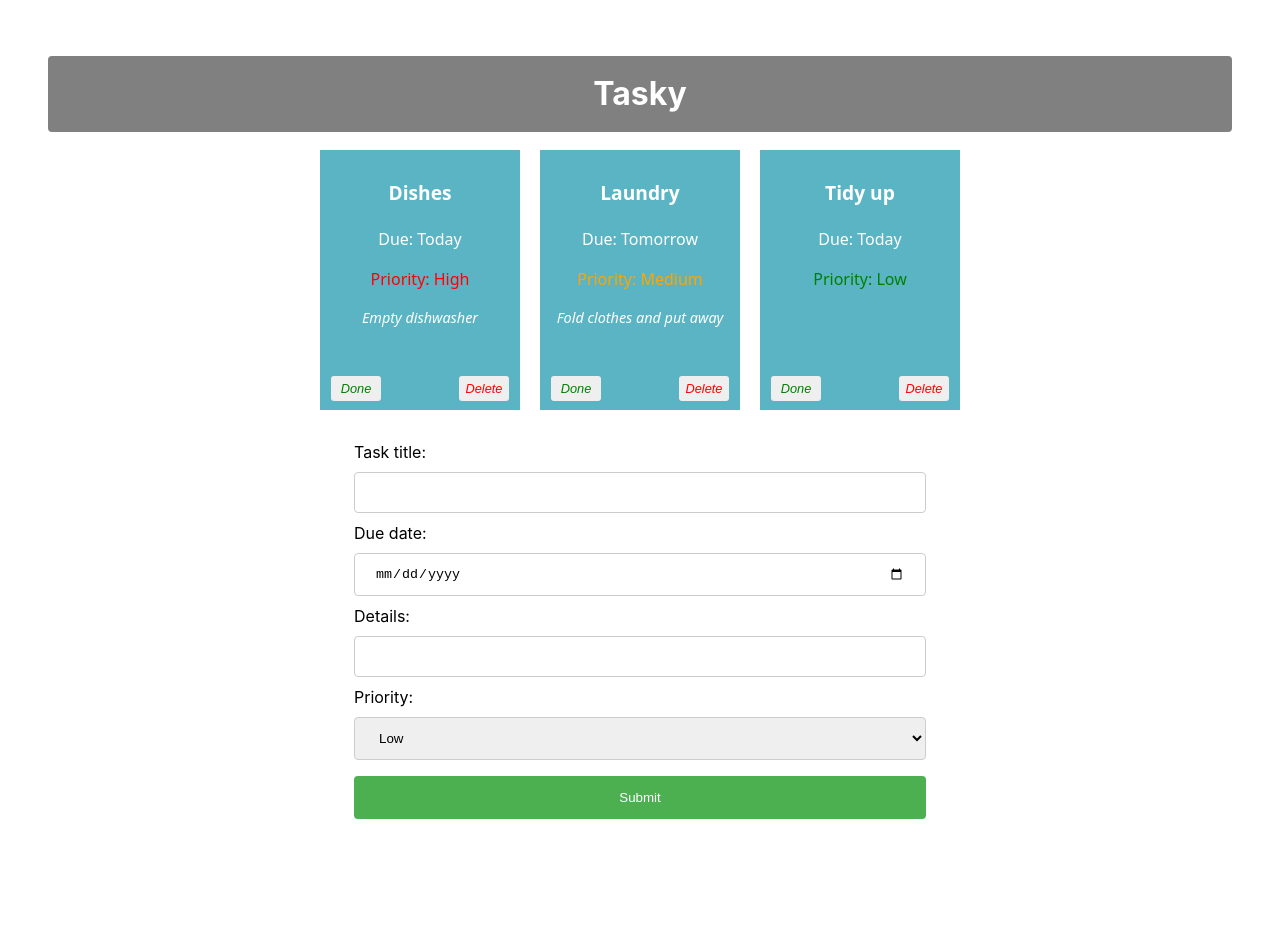
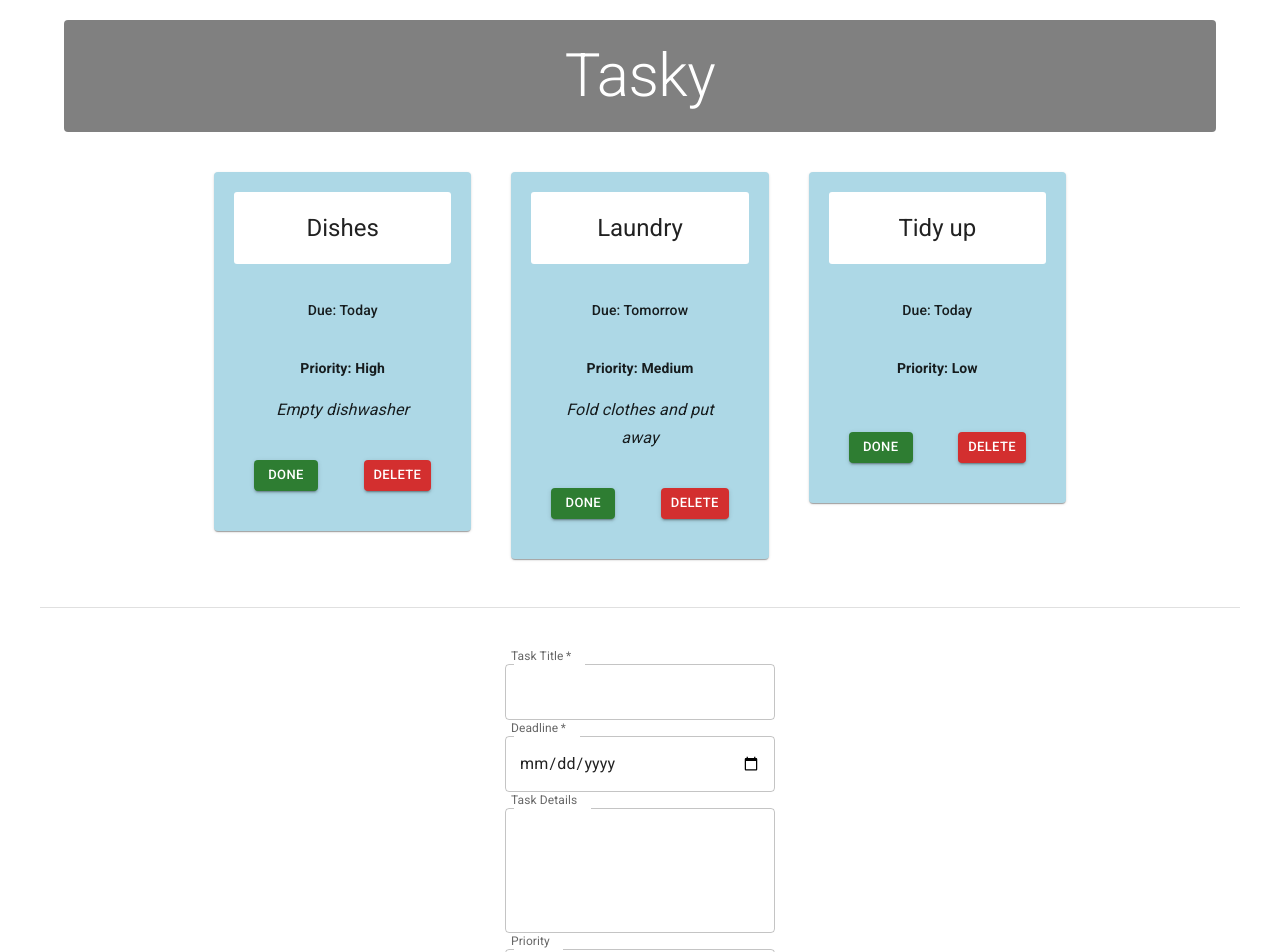
Before and after one commit to PatrickC-20112002/20112002-react-basics-labs, a React (Vite) app in the folder tasky/: page / in a window 1280 px wide. Shown: the top 952 px of the page. Before the commit the page ends 895 px from the top, so only its background shows below. Built offline with nearby package versions, Linux system fonts and the light colour scheme.

Commit message:
Tasky Lab 3 done

```diff
--- a/tasky/index.html
+++ b/tasky/index.html
@@ -5,6 +5,12 @@
     <link rel="icon" type="image/svg+xml" href="/favicon.svg" />
     <meta name="viewport" content="width=device-width, initial-scale=1.0" />
     <title>tasky</title>
+    <link rel="preconnect" href="https://fonts.googleapis.com" />
+    <link rel="preconnect" href="https://fonts.gstatic.com" crossorigin />
+    <link
+      rel="stylesheet"
+      href="https://fonts.googleapis.com/css2?family=Roboto:wght@300;400;500;700&display=swap"
+    />
   </head>
   <body>
     <div id="root"></div>
--- a/tasky/package.json
+++ b/tasky/package.json
@@ -10,6 +10,10 @@
     "preview": "vite preview"
   },
   "dependencies": {
+    "@emotion/react": "^11.14.0",
+    "@emotion/styled": "^11.14.1",
+    "@mui/icons-material": "^9.4.0",
+    "@mui/material": "^9.4.0",
     "react": "^19.2.8",
     "react-dom": "^19.2.8",
     "uuid": "^14.0.2"
--- a/tasky/src/App.css
+++ b/tasky/src/App.css
@@ -4,7 +4,7 @@
   font-weight: 400;
 }
 
-h1 {
+/*h1 {
   text-align: center;
   background-color: grey;
   color: white;
@@ -20,11 +20,11 @@
 
 .container {
   text-align: center;
-}
+}*
 
 .card {
   display: inline-block;
-  vertical-align: top;
+  vertical-align: top
   font-family: system-ui;
   background: #5bb4c4;
   color: white;
@@ -108,4 +108,4 @@
   border: 1px solid #ccc;
   border-radius: 4px;
   box-sizing: border-box;
-}
+}*/
--- a/tasky/src/App.jsx
+++ b/tasky/src/App.jsx
@@ -3,6 +3,9 @@
 import Task from './components/Task';
 import AddTaskForm from './components/Form';
 import { v4 as uuidv4 } from 'uuid';
+import Typography from '@mui/material/Typography';
+import Container from '@mui/material/Container';
+import Grid from '@mui/material/Grid';
 
 function App() {
 
@@ -100,25 +103,74 @@
   return (
     <div className="container">
 
-      <h1>Tasky</h1>
+      {/* App Header */}
+      <Container component="main">
+        <Typography
+          component="h1"
+          variant="h2"
+          align="center"
+          gutterBottom
+          sx={{
+            backgroundColor: 'gray',
+            textAlign: 'center',
+            color: 'white',
+            padding: '20px',
+            margin: '20px 0 40px 0',
+            borderRadius: '4px'
+          }}
+        >
+          Tasky
+        </Typography>
+      </Container>
+      {/* End App Header */}
 
+      {/* Task Card Grid */}
+      <Container maxWidth="md" component="main">
+        <Grid
+          container
+          spacing={5}
+          sx={{
+            justifyContent: "center"
+          }}
+        >
           {taskState.tasks.map((task, index) => (
             <Task
               title={task.title}
               description={task.description}
               deadline={task.deadline}
               priority={task.priority}
+              done={task.done}
               key={task.id}
-          done={task.done}
               markDone={() => doneHandler(index)}
               deleteTask={() => deleteHandler(index)}
             />
           ))}
+        </Grid>
+      </Container>
+      {/* End Task Card Grid */}
 
+      {/* Footer - Add Task Form */}
+      <Container
+        component="footer"
+        sx={{
+          borderTop: (theme) => `1px solid ${theme.palette.divider}`,
+          my: 6,
+          py: 6,
+        }}
+      >
+        <Grid
+          container
+          sx={{
+            justifyContent: "center"
+          }}
+        >
           <AddTaskForm
             submit={formSubmitHandler}
             change={formChangeHandler}
           />
+        </Grid>
+      </Container>
+      {/* End Footer */}
 
     </div>
   );
--- a/tasky/src/components/Form.jsx
+++ b/tasky/src/components/Form.jsx
@@ -1,63 +1,92 @@
+import Box from '@mui/material/Box';
+import TextField from '@mui/material/TextField';
+import Button from '@mui/material/Button';
+import MenuItem from '@mui/material/MenuItem';
+
 const AddTaskForm = (props) => {
 
   return (
+    <Box
+      component="form"
+      sx={{
+        '& .MuiOutlinedInput-root': {
+          m: 1,
+          width: '30ch'
+        },
+      }}
+      onSubmit={props.submit}
+    >
+
       <div>
-      <form onSubmit={props.submit}>
-
-        <label>
-          Task title:
-          <input
-            type="text"
+        <TextField
+          required
+          id="outlined-required"
           name="title"
-            required
+          label="Task Title"
+          slotProps={{
+            inputLabel: { shrink: true }
+          }}
           onChange={(event) => props.change(event)}
         />
-        </label>
+      </div>
 
-        <br />
-
-        <label>
-          Due date:
-          <input
+      <div>
+        <TextField
+          required
+          name="deadline"
+          label="Deadline"
+          slotProps={{
+            inputLabel: { shrink: true }
+          }}
           type="date"
-            name="deadline"
-            required
           onChange={(event) => props.change(event)}
         />
-        </label>
+      </div>
 
-        <br />
-
-        <label>
-          Details:
-          <input
-            type="text"
+      <div>
+        <TextField
           name="description"
+          id="outlined-multiline-static"
+          label="Task Details"
+          slotProps={{
+            inputLabel: { shrink: true }
+          }}
+          multiline
+          rows={4}
           onChange={(event) => props.change(event)}
         />
-        </label>
+      </div>
 
-        <br />
-
-        <label>
-        Priority:
-        <select
+      <div>
+        <TextField
+          select
           name="priority"
+          label="Priority"
+          defaultValue="Low"
           onChange={(event) => props.change(event)}
         >
-            <option value="Low">Low</option>
-            <option value="Medium">Medium</option>
-            <option value="High">High</option>
-        </select>
-        </label>
+          <MenuItem value="Low">Low</MenuItem>
+          <MenuItem value="Medium">Medium</MenuItem>
+          <MenuItem value="High">High</MenuItem>
+        </TextField>
+      </div>
 
-        <input
+      <div>
+        <Button
           type="submit"
-          value="Submit"
-        />
+          variant="contained"
+          color="primary"
+          sx={{
+            m: 1,
+            p: 1,
+            width: '95%'
+          }}
+        >
+          Add Task
+        </Button>
+      </div>
 
-      </form>
-    </div>
+    </Box>
   )
 };
 
--- a/tasky/src/components/Task.jsx
+++ b/tasky/src/components/Task.jsx
@@ -1,46 +1,102 @@
+import Box from '@mui/material/Box';
+import Button from '@mui/material/Button';
+import Card from '@mui/material/Card';
+import CardActions from '@mui/material/CardActions';
+import CardContent from '@mui/material/CardContent';
+import CardHeader from '@mui/material/CardHeader';
+import Grid from '@mui/material/Grid';
+import Typography from '@mui/material/Typography';
+
 const Task = (props) => {
 
-    const getPriorityColor = () => {
-    if (props.priority === "High") {
-        return "red";
-    }
+  return (
+    <Grid
+      key={props.id}
+      size={{ xs: 12, md: 4 }}
+    >
+      <Card
+        sx={{
+          backgroundColor: props.done ? 'lightgrey' : 'lightblue',
+          padding: '20px'
+        }}
+      >
+        <CardHeader
+          title={props.title}
+          sx={{
+            backgroundColor: 'white',
+            borderRadius: '3px',
+            padding: '20px',
+            textAlign: 'center'
+          }}
+        />
 
-    if (props.priority === "Medium") {
-        return "orange";
-    }
+        <CardContent>
+          <Box
+            sx={{
+              display: 'flex',
+              justifyContent: 'center',
+              alignItems: 'baseline',
+              mb: 2,
+              padding: '20px'
+            }}
+          >
+            <Typography
+              component="p"
+              variant="subtitle2"
+              color="text.primary"
+            >
+              Due: {props.deadline}
+            </Typography>
+          </Box>
 
-    return "green";
-    }
-
-    return (
-        <div
-            className="card"
-            style={{backgroundColor: props.done ? 'lightgrey' : '#5bb4c4'}}
-        >
-            <p className="title">{props.title}</p>
-            <p>Due: {props.deadline}</p>
-            <p
-                className="priority"
-                style={{color: getPriorityColor()}}
+          <Typography
+            component="p"
+            variant="subtitle2"
+            align="center"
+            sx={{
+              fontWeight: 'bold',
+              mb: 2
+            }}
           >
             Priority: {props.priority}
-            </p>
-            <p className="description">{props.description}</p>
+          </Typography>
 
-            <button
+          <Typography
+            component="p"
+            variant="subtitle1"
+            align="center"
+            sx={{ fontStyle: 'italic' }}
+          >
+            {props.description}
+          </Typography>
+        </CardContent>
+
+        <CardActions
+          sx={{
+            justifyContent: 'space-between',
+            padding: '20px'
+          }}
+        >
+          <Button
+            variant="contained"
+            size="small"
+            color="success"
             onClick={props.markDone}
-                className="doneButton"
           >
             Done
-            </button>
+          </Button>
 
-            <button
-                className="deleteButton"
+          <Button
+            variant="contained"
+            size="small"
+            color="error"
             onClick={props.deleteTask}
           >
             Delete
-            </button>
-        </div>
+          </Button>
+        </CardActions>
+      </Card>
+    </Grid>
   )
 }
 
```
Also changed, not shown: 1 other file (tests, documents, lock files or other folders). Lines whose indentation alone changed are shown as unchanged.
